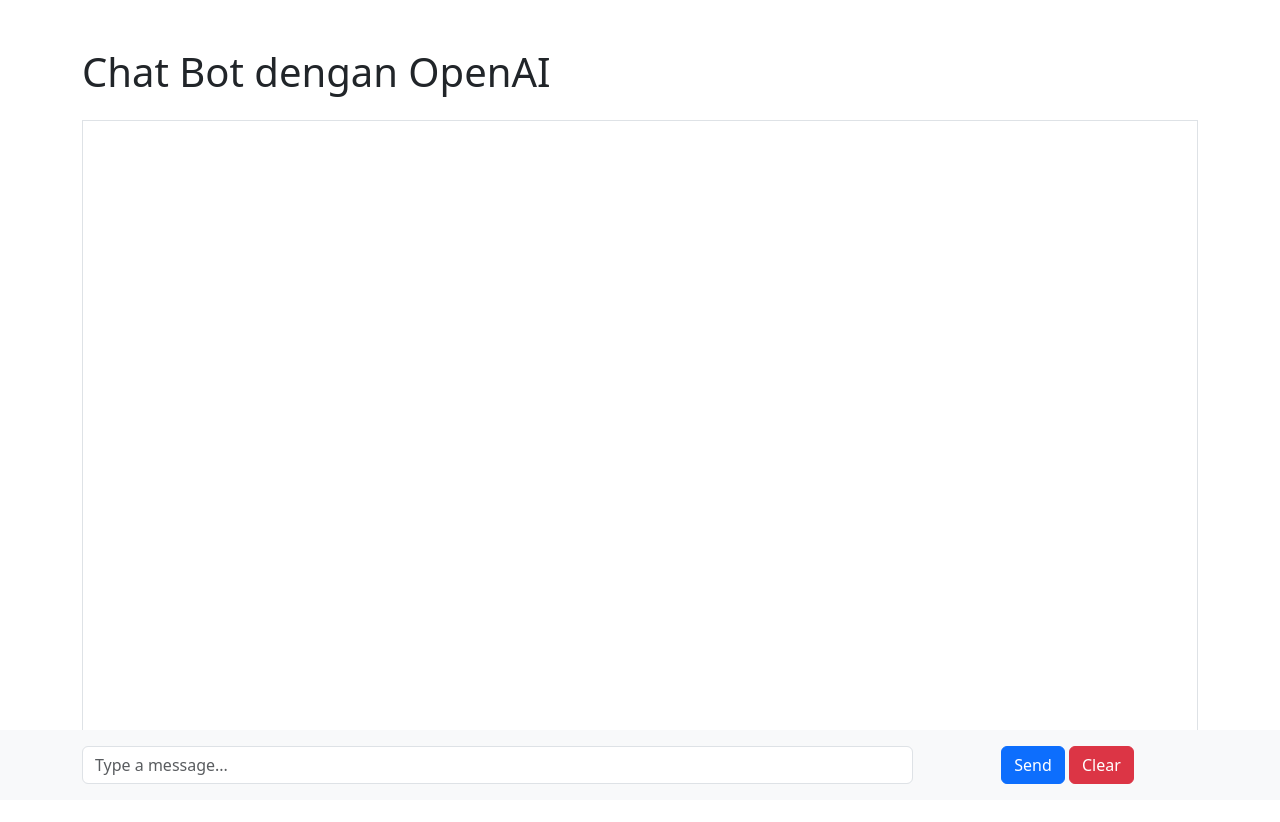
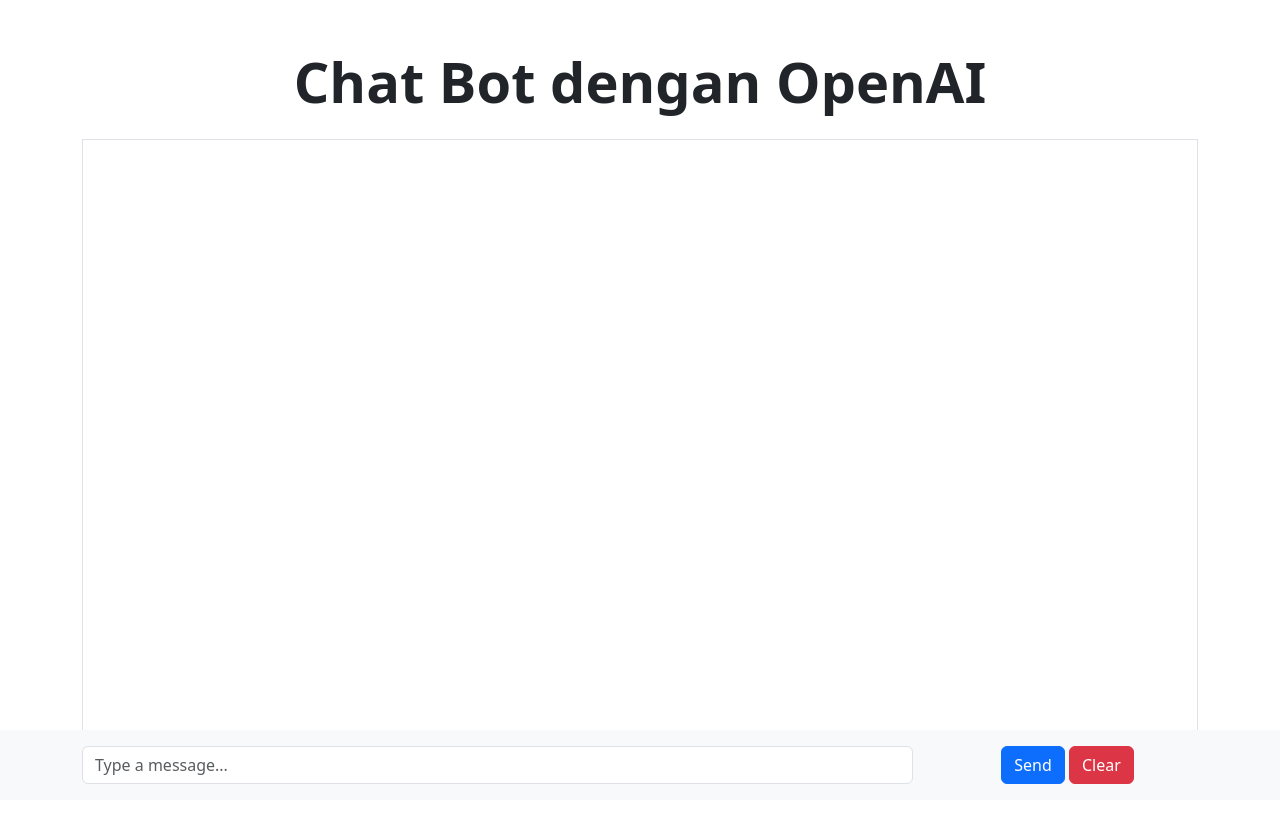
Before and after one commit to KingFakes/Chat-Bot, a website: page index.html in a window 1280 px wide. Drawn offline with nearby package versions, Linux system fonts and the light colour scheme.

Commit message:
Update index.html

```diff
--- a/index.html
+++ b/index.html
@@ -49,7 +49,7 @@
 
 <body>
     <div class="container mt-5">
-        <h1 class="mb-4">Chat Bot dengan OpenAI</h1>
+        <h1 class="mb-4 text-center display-4 fw-bold">Chat Bot dengan OpenAI</h1>
         <div id="chat-box" class="border p-3"></div>
     </div>
     <div class="fixed-bottom bg-light">
```
